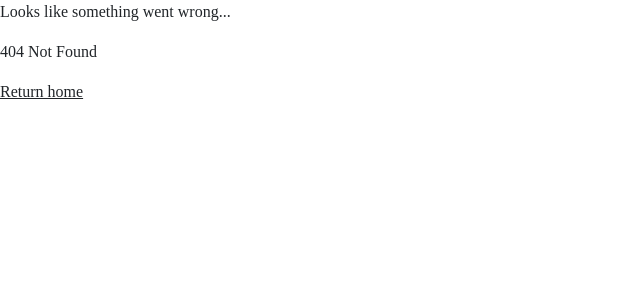
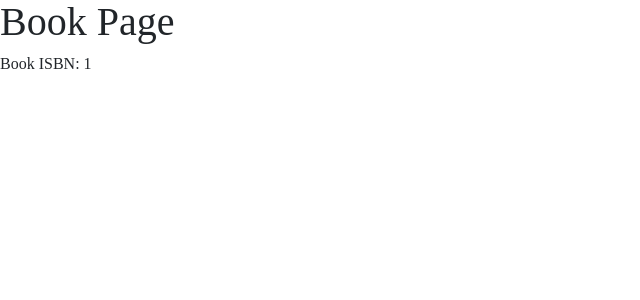
Before and after one commit to ReusableChopsticks/GoodreadsAnalyser, a React (Vite) app: page /book/1 in a window 1280 px wide. Before the commit this address had no page. Shown: the top 300 px of the page, without its empty margins (0-640 px from the left). Built offline with nearby package versions, Linux system fonts and the light colour scheme.

Commit message:
added book id route

```diff
--- /dev/null
+++ b/src/BookPage/BookPage.tsx
@@ -0,0 +1,13 @@
+import { useParams } from "react-router";
+
+export default function BookPage() {
+  const id = useParams().id;
+  console.log(useParams());
+
+  return (
+    <div>
+      <h1>Book Page</h1>
+      <p>Book ISBN: {id}</p>
+    </div>
+  )
+}
--- a/src/ViewPage/ViewPage.css
+++ b/src/ViewPage/ViewPage.css
@@ -154,8 +154,8 @@ label:has(#select-sort-by) {
   width: min-content;
   min-width: 500px;
   box-shadow: inset 0px -5px 5px 0px rgba(0,0,0,0.2);
-  transition: .2s;
-  transition-property: filter, color;
+  transition: .1s;
+  transition-property: filter, outline;
 
   display: flex;
   align-items: center;
@@ -165,8 +165,10 @@ label:has(#select-sort-by) {
 
 .book-spine:hover {
   filter: brightness(95%);
-  color: var(--clr-neutral-800);
-  text-decoration: underline;
+  /* color: var(--clr-neutral-800); */
+  /* border: solid var(--clr-neutral-100) 2px; */
+  /* box-shadow: inset 0px -10px 50px 0px rgb(255, 203, 32); */
+  /* text-decoration: underline; */
 }
 
 .spine-author {
--- a/src/ViewPage/ViewPage.tsx
+++ b/src/ViewPage/ViewPage.tsx
@@ -245,10 +245,10 @@ export default function ViewPage() {
             <h3>Average star rating given</h3>
             <span>{getAverageStarRating(books).toFixed(2)}</span>
           </div>
-          <div className="avg-read-time">
+          {/* <div className="avg-read-time">
             <h3>Average read time</h3>
             <span>{getAverageReadTime(books).toFixed() + " days"}</span>
-          </div>
+          </div> */}
         </div>
 
         <div className="favourite-authors">
--- a/src/main.tsx
+++ b/src/main.tsx
@@ -5,32 +5,29 @@ import './reset.css'
 import './util.css'
 
 import {
+  BrowserRouter,
   createBrowserRouter,
+  Route,
   RouterProvider,
+  Routes,
 } from "react-router";
 import ErrorPage from './ErrorPage.tsx';
 import ViewPage from './ViewPage/ViewPage.tsx';
 import HomePage from './HomePage/HomePage.tsx';
 import ScrapsPage from './scraps/thejoyoflearningts.tsx';
+import BookPage from './BookPage/BookPage.tsx'
 
-const router = createBrowserRouter([
-  {
-    path: "/",
-    element: <HomePage />,
-    errorElement: <ErrorPage />
-  },
-  {
-    path: "view",
-    element: <ViewPage />
-  },
-  {
-    path: "scraps",
-    element: <ScrapsPage />
-  }
-]);
 
 createRoot(document.getElementById('root')!).render(
   <StrictMode>
-    <RouterProvider router={router} />
+    <BrowserRouter>
+      <Routes>
+        <Route path="*" element={<p>ERROR!!!!!!</p>} />
+        <Route path="/" element={<HomePage />} />
+        <Route path="/" element={<ScrapsPage />} />
+        <Route path="/view" element={<ViewPage />} />
+        <Route path="/book/:id" element={<BookPage />} />
+      </Routes>
+    </BrowserRouter>
   </StrictMode>,
 )
```
Also changed, not shown: src/Types/global_types.tsx (deleted).
